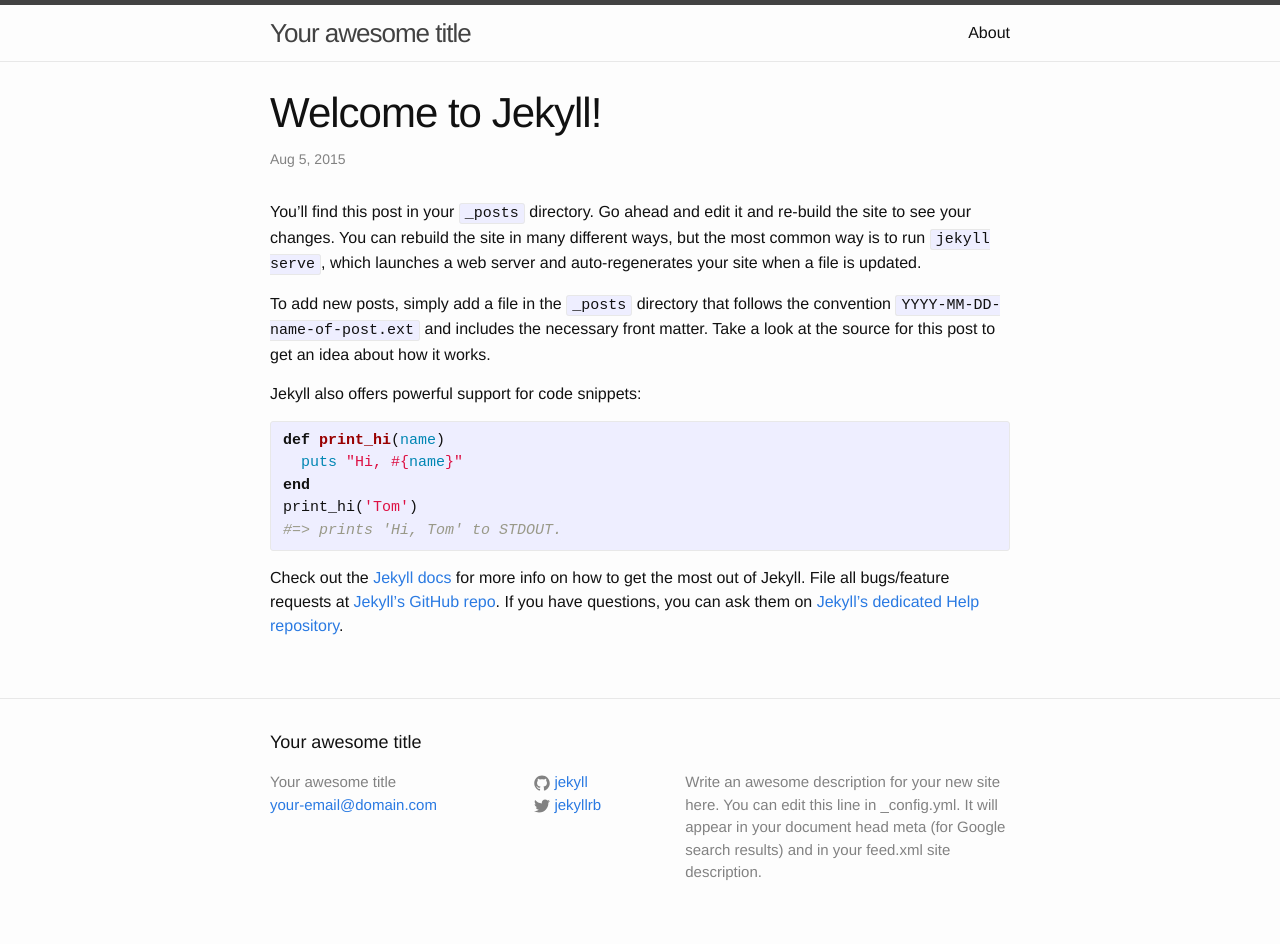
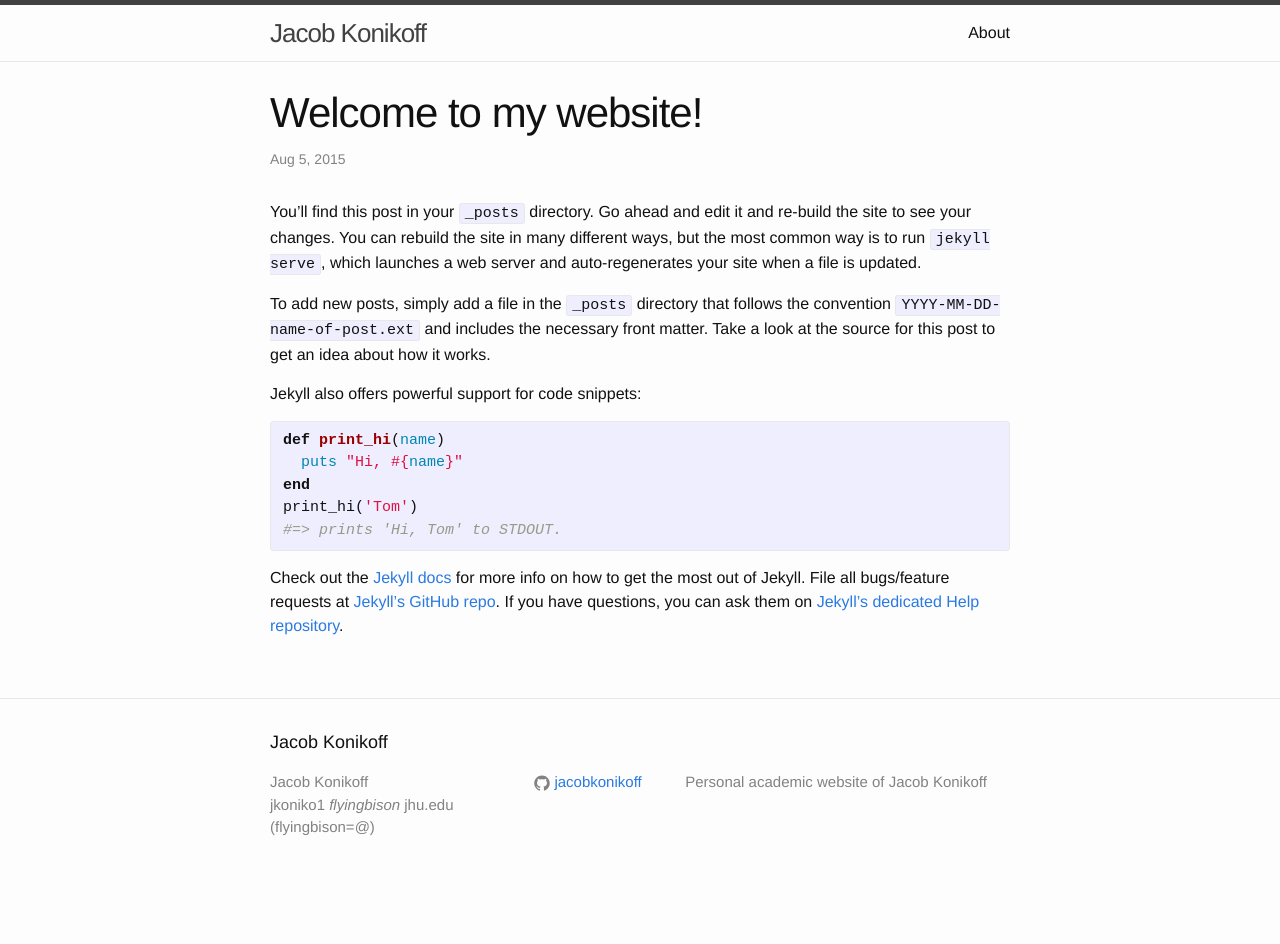
Before and after one commit to jacobkonikoff/jacobkonikoff.github.io, a Jekyll site: the page built from _posts/2015-08-05-welcome-to-jekyll.markdown, in a window 1280 px wide. Built offline with Jekyll 4.4.1, drawn with Linux system fonts in a browser that asks for light colours; after the commit the page ends 900 px from its top, so only the background shows below that.

Commit message:
fill in some blanks

```diff
--- a/_config.yml
+++ b/_config.yml
@@ -1,14 +1,10 @@
 # Site settings
-title: Your awesome title
-email: your-email@domain.com
+title: Jacob Konikoff
+email: "jkoniko1 <em>flyingbison</em> jhu.edu (flyingbison=@)"
 description: > # this means to ignore newlines until "baseurl:"
-  Write an awesome description for your new site here. You can edit this
-  line in _config.yml. It will appear in your document head meta (for
-  Google search results) and in your feed.xml site description.
+  Personal academic website of Jacob Konikoff
 baseurl: "" # the subpath of your site, e.g. /blog/
-url: "http://yourdomain.com" # the base hostname & protocol for your site
-twitter_username: jekyllrb
-github_username:  jekyll
+github_username:  jacobkonikoff
 exclude: ['README.md']
 
 # Build settings
--- a/_includes/footer.html
+++ b/_includes/footer.html
@@ -8,7 +8,7 @@
       <div class="footer-col  footer-col-1">
         <ul class="contact-list">
           <li>{{ site.title }}</li>
-          <li><a href="mailto:{{ site.email }}">{{ site.email }}</a></li>
+          <li>{{ site.email }}</li>
         </ul>
       </div>
 
--- a/_posts/2015-08-05-welcome-to-jekyll.markdown
+++ b/_posts/2015-08-05-welcome-to-jekyll.markdown
@@ -1,8 +1,8 @@
 ---
 layout: post
-title:  "Welcome to Jekyll!"
+title:  "Welcome to my website!"
 date:   2015-08-05 18:07:23
-categories: jekyll update
+categories: welcome
 ---
 You’ll find this post in your `_posts` directory. Go ahead and edit it and re-build the site to see your changes. You can rebuild the site in many different ways, but the most common way is to run `jekyll serve`, which launches a web server and auto-regenerates your site when a file is updated.
 
```
